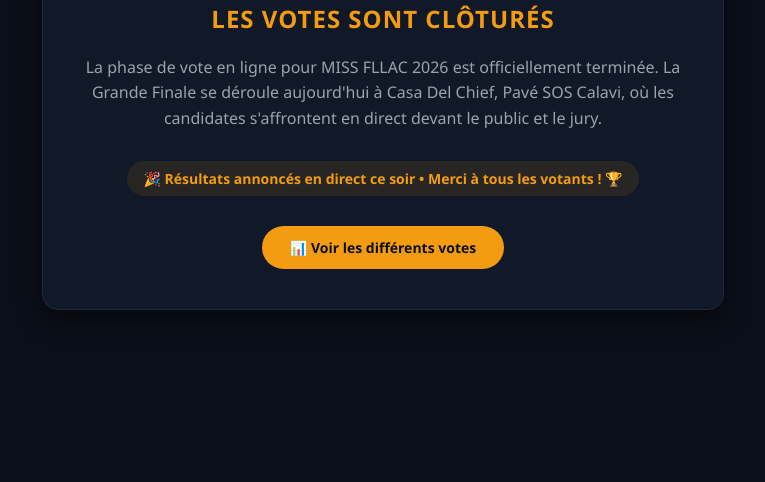
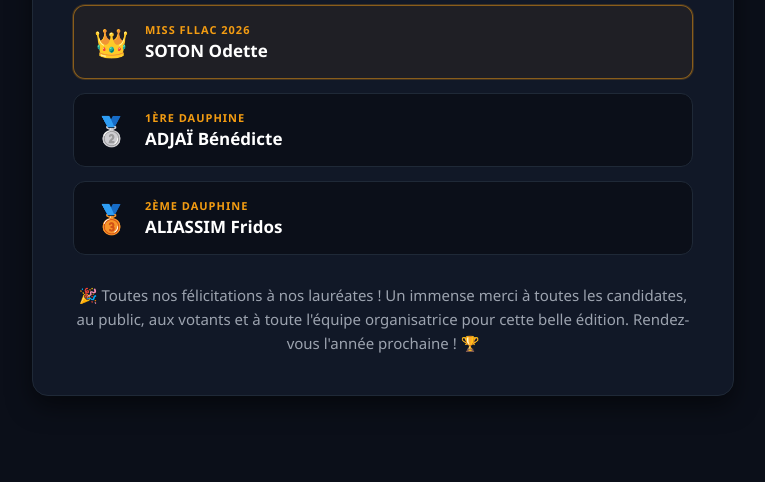
Before and after one commit to tcbrenato/miss-fllac, a website: page public/index.html in a window 1280 px wide. Shown: the part 318-800 px from the top of the page, without its empty margins (257-1022 px from the left). Drawn offline with Linux system fonts and the light colour scheme.

Commit message:
Resultats finaux MISS FLLAC 2026

```diff
--- a/public/index.html
+++ b/public/index.html
@@ -6,7 +6,7 @@
     <meta http-equiv="Pragma" content="no-cache">
     <meta http-equiv="Expires" content="0">
     <meta name="viewport" content="width=device-width, initial-scale=1.0">
-    <title>Votes clôturés - MISS FLLAC 2026</title>
+    <title>Résultats - MISS FLLAC 2026</title>
     <style>
         body {
             margin: 0; padding: 0;
@@ -15,49 +15,71 @@
             color: #ffffff;
             display: flex;
             justify-content: center;
-            align-content: center;
             align-items: center;
-            height: 100vh;
+            min-height: 100vh;
             text-align: center;
+            padding: 20px;
+            box-sizing: border-box;
         }
         .container {
-            max-width: 600px;
+            max-width: 620px;
             padding: 40px;
             background: #111827;
             border: 1px solid #1f2937;
             border-radius: 16px;
             box-shadow: 0 10px 25px rgba(0, 0, 0, 0.5);
-            margin: 20px;
         }
-        .icon { font-size: 64px; margin-bottom: 20px; animation: pulse 2s infinite; }
+        .icon { font-size: 60px; margin-bottom: 16px; animation: pulse 2s infinite; }
         h1 {
-            font-size: 24px; color: #f39c12; margin-bottom: 20px;
+            font-size: 24px; color: #f39c12; margin-bottom: 10px;
             text-transform: uppercase; letter-spacing: 1px;
         }
-        p { font-size: 16px; line-height: 1.6; color: #9ca3af; margin-bottom: 30px; }
-        .badge {
-            background-color: rgba(243, 156, 18, 0.1);
+        .sous-titre {
+            color: #9ca3af;
+            font-size: 14px;
+            margin-bottom: 32px;
+        }
+        .podium {
+            display: flex;
+            flex-direction: column;
+            gap: 14px;
+            margin-bottom: 28px;
+        }
+        .rang {
+            display: flex;
+            align-items: center;
+            gap: 16px;
+            background: #0b0f19;
+            border: 1px solid #1f2937;
+            border-radius: 12px;
+            padding: 16px 20px;
+            text-align: left;
+        }
+        .rang.miss {
+            border-color: rgba(243,156,18,0.5);
+            box-shadow: 0 0 0 1px rgba(243,156,18,0.2);
+            background: rgba(243,156,18,0.06);
+        }
+        .medaille { font-size: 28px; line-height: 1; }
+        .titre-rang {
+            font-size: 11px;
+            text-transform: uppercase;
+            letter-spacing: 1px;
             color: #f39c12;
-            padding: 8px 16px;
-            border-radius: 50px;
             font-weight: bold;
-            font-size: 14px;
-            display: inline-block;
-            margin-bottom: 20px;
+            margin-bottom: 2px;
         }
-        .btn {
-            display: inline-block;
-            margin-top: 10px;
-            padding: 12px 28px;
-            background-color: #f39c12;
-            color: #0b0f19;
-            font-weight: bold;
-            text-decoration: none;
-            border-radius: 50px;
-            font-size: 14px;
-            transition: transform 0.2s ease;
+        .nom-rang {
+            font-size: 17px;
+            font-weight: 800;
+            color: #ffffff;
         }
-        .btn:hover { transform: scale(1.05); }
+        p.merci {
+            font-size: 15px;
+            line-height: 1.6;
+            color: #9ca3af;
+            margin: 0;
+        }
         @keyframes pulse {
             0% { transform: scale(1); }
             50% { transform: scale(1.05); }
@@ -69,15 +91,38 @@
 
     <div class="container">
         <div class="icon">👑</div>
-        <h1>Les votes sont clôturés</h1>
-        <p>
-            La phase de vote en ligne pour MISS FLLAC 2026 est officiellement terminée.
-            La Grande Finale se déroule aujourd'hui à Casa Del Chief, Pavé SOS Calavi,
-            où les candidates s'affrontent en direct devant le public et le jury.
+        <h1>Résultats — MISS FLLAC 2026</h1>
+        <p class="sous-titre">La Grande Finale est terminée !</p>
+
+        <div class="podium">
+            <div class="rang miss">
+                <span class="medaille">👑</span>
+                <div>
+                    <div class="titre-rang">Miss FLLAC 2026</div>
+                    <div class="nom-rang">SOTON Odette</div>
+                </div>
+            </div>
+            <div class="rang">
+                <span class="medaille">🥈</span>
+                <div>
+                    <div class="titre-rang">1ère Dauphine</div>
+                    <div class="nom-rang">ADJAÏ Bénédicte</div>
+                </div>
+            </div>
+            <div class="rang">
+                <span class="medaille">🥉</span>
+                <div>
+                    <div class="titre-rang">2ème Dauphine</div>
+                    <div class="nom-rang">ALIASSIM Fridos</div>
+                </div>
+            </div>
+        </div>
+
+        <p class="merci">
+            🎉 Toutes nos félicitations à nos lauréates ! Un immense merci à toutes les candidates,
+            au public, aux votants et à toute l'équipe organisatrice pour cette belle édition.
+            Rendez-vous l'année prochaine ! 🏆
         </p>
-        <div class="badge">🎉 Résultats annoncés en direct ce soir • Merci à tous les votants ! 🏆</div>
-        <br>
-        <a href="/resultats.html" class="btn">📊 Voir les différents votes</a>
     </div>
 
 </body>
```
